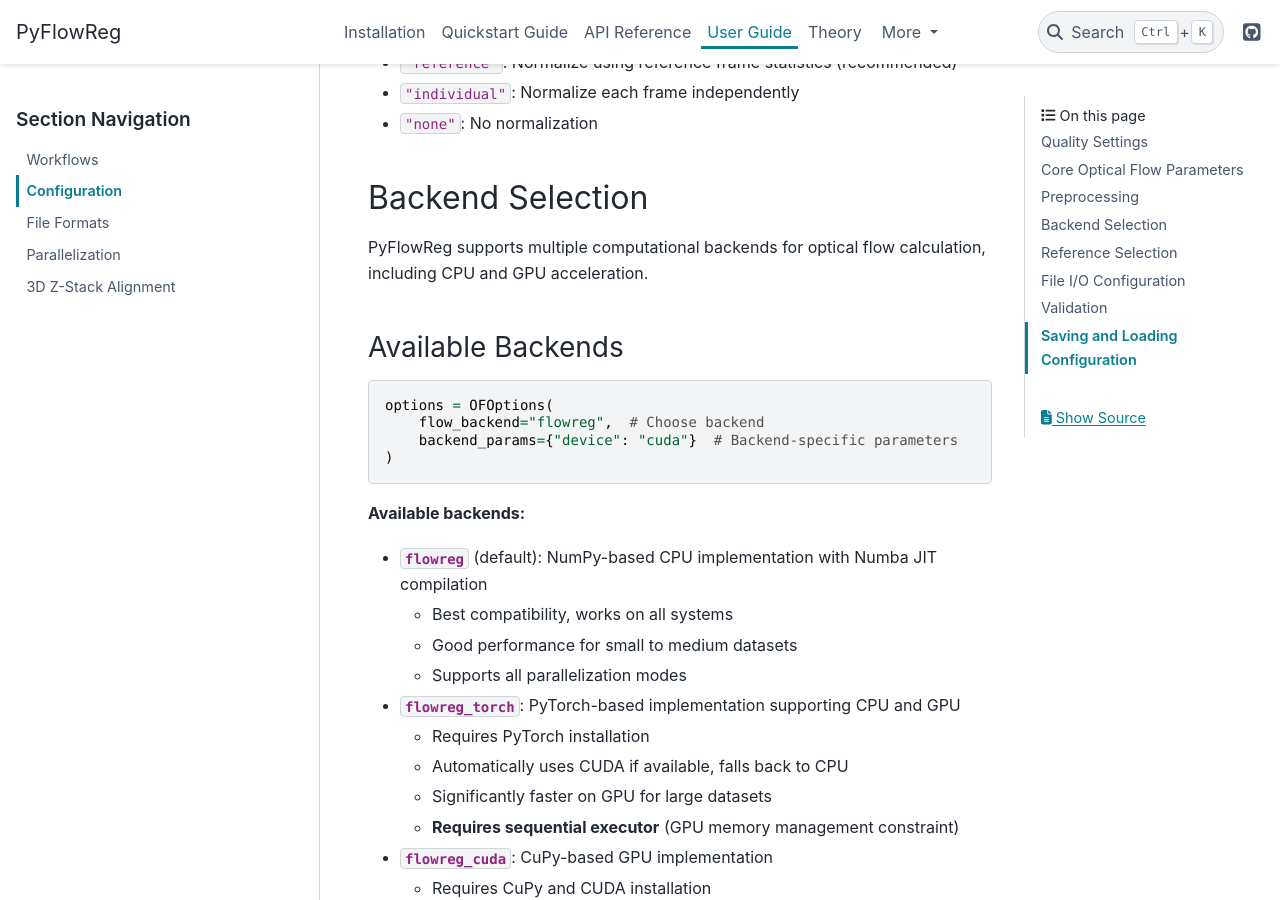
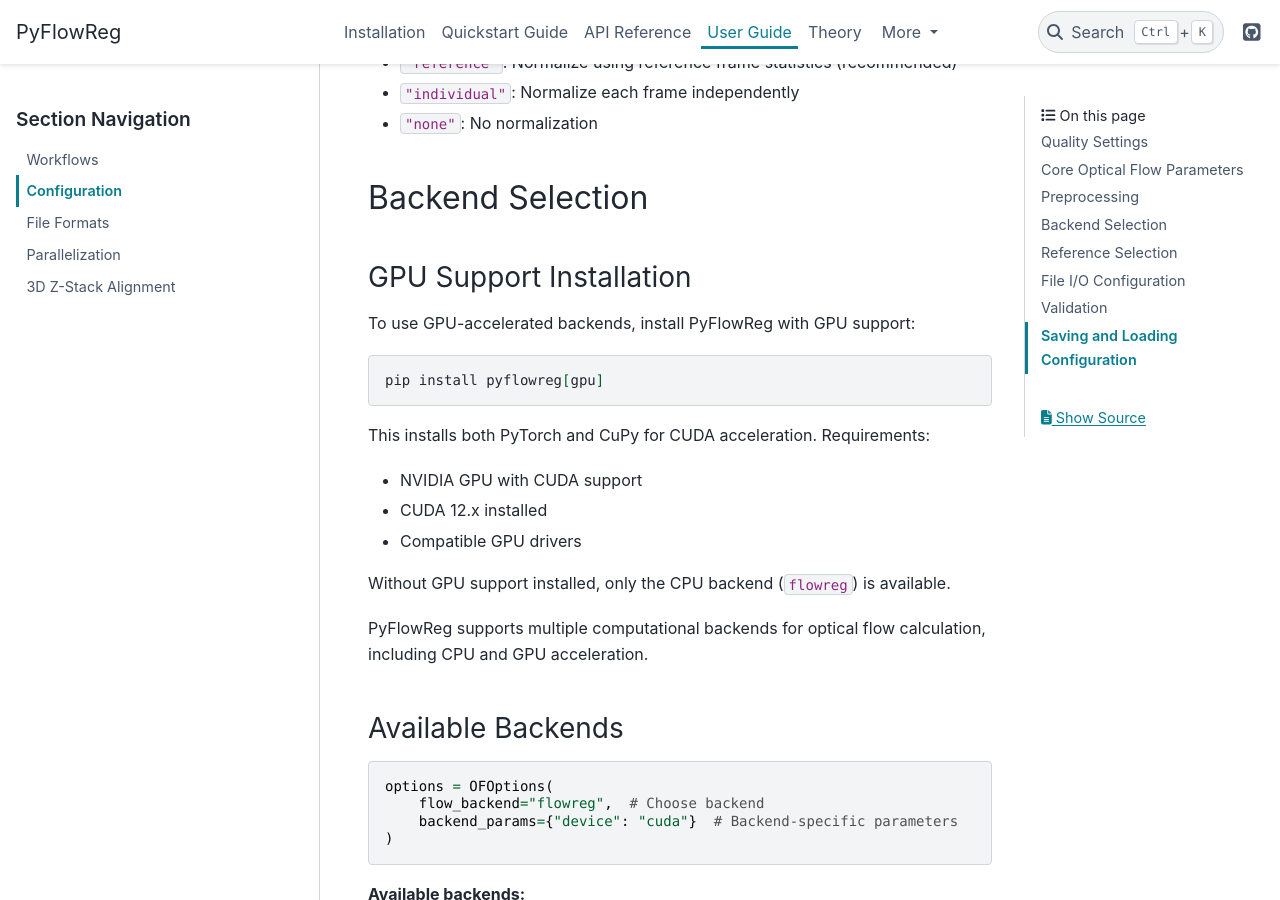
Before and after one commit to FlowRegSuite/pyflowreg, a Sphinx documentation site: the page built from docs/user_guide/configuration.md, in a window 1280 px wide and 900 px high, scrolled down 2742 px. Built offline with Sphinx 7.4.7 and the PyData theme 0.15.4, drawn with Linux system fonts in a browser that asks for light colours.

Commit message:
fixed bug in the executor selection, added GPU installation info to the docs

````diff
--- a/docs/user_guide/configuration.md
+++ b/docs/user_guide/configuration.md
@@ -109,6 +109,21 @@
 - `"none"`: No normalization
 
 ## Backend Selection
+
+### GPU Support Installation
+
+To use GPU-accelerated backends, install PyFlowReg with GPU support:
+
+```bash
+pip install pyflowreg[gpu]
+```
+
+This installs both PyTorch and CuPy for CUDA acceleration. Requirements:
+- NVIDIA GPU with CUDA support
+- CUDA 12.x installed
+- Compatible GPU drivers
+
+Without GPU support installed, only the CPU backend (`flowreg`) is available.
 
 PyFlowReg supports multiple computational backends for optical flow calculation, including CPU and GPU acceleration.
 
````
Also changed, not shown: 2 other files.
